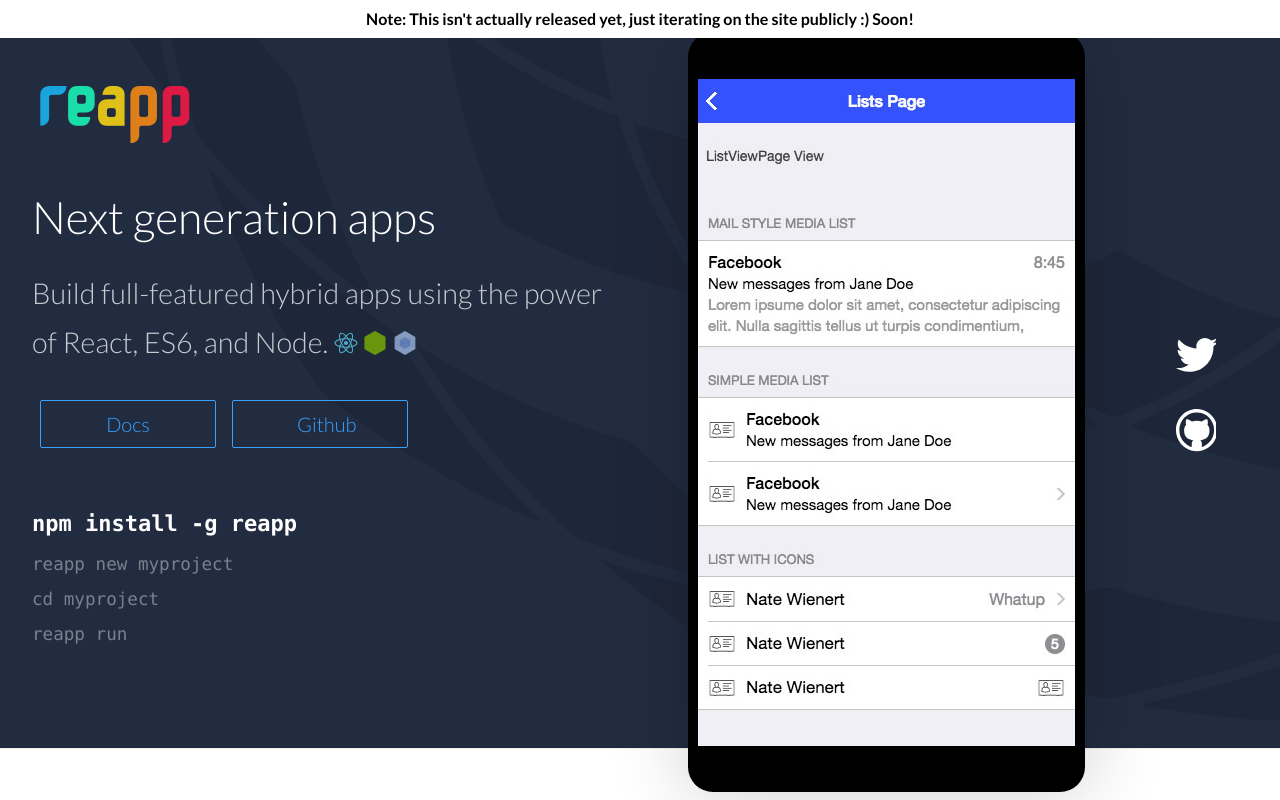
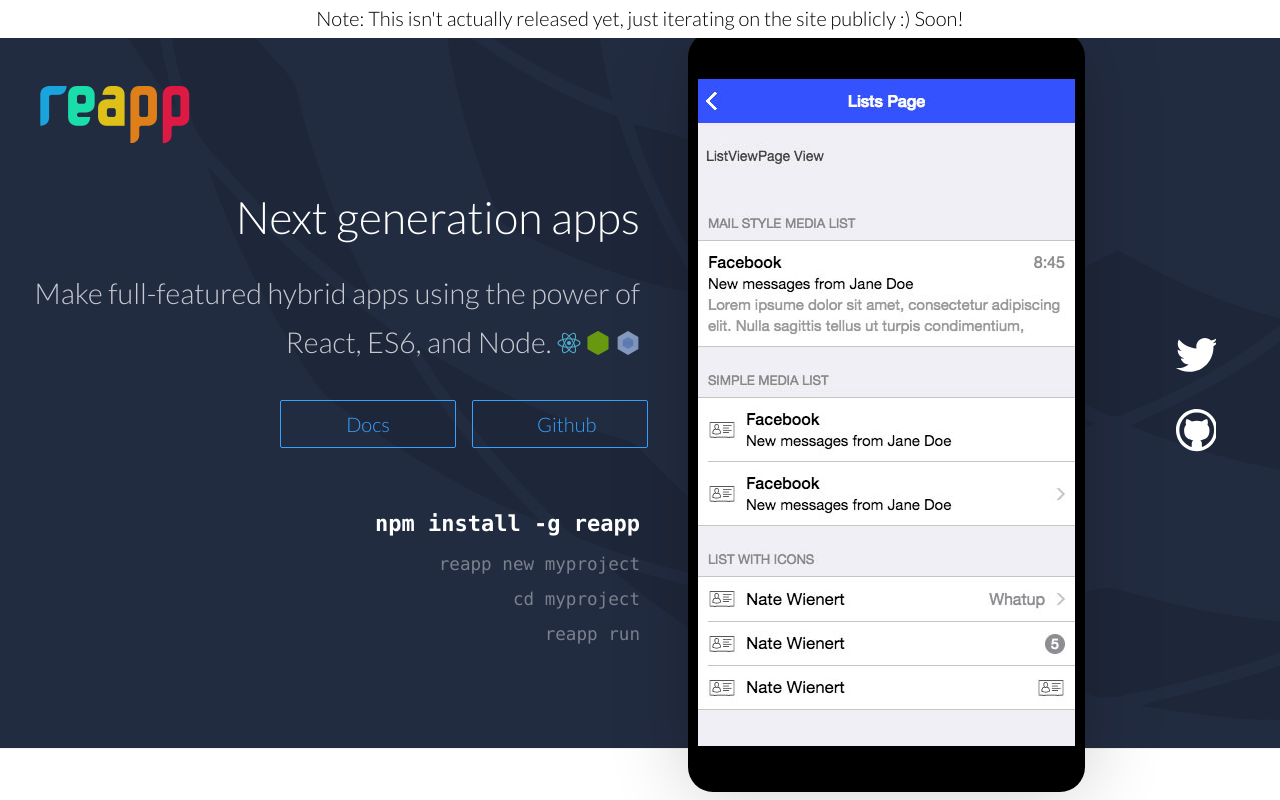
Before and after one commit to reapp/oldreapp..github.io, a website: page index.html in a window 1280 px wide. Shown: the top 800 px of the page. Drawn offline with Linux system fonts and the light colour scheme.

Commit message:
Align right

```diff
--- a/assets/styles/landing.css
+++ b/assets/styles/landing.css
@@ -183,7 +183,7 @@
 }
 
 .hero-first {
-  padding-right: 2rem;
+  text-align: right;
 }
 
 .hero .features {
@@ -275,10 +275,10 @@
 }
 
 .buttons {
-  text-align: left;
+  align-self: flex-end;
   display: flex;
   flex-flow: row;
-  margin: 0 0 2rem;
+  margin: 0 4rem 2rem auto;
 }
 
 .buttons .button {
@@ -514,15 +514,6 @@
   line-height: 1.3rem;
 }
 
-.warn {
-  background: #fff;
-  color: #000;
-  font-weight: bold;
-  font-style: normal;
-  padding: .5rem 1rem;
-  font-size: 1rem;
-}
-
 #step-1 {
   position: relative;
   height: 710px;
--- a/index.html
+++ b/index.html
@@ -29,7 +29,7 @@
         </div>
       </div>
 
-      <div class="connect">
+      <div class="connect hide-xs">
         <div class="inner">
           <a class="twitter" href="https://twitter.com/reapp">Twitter</a>
           <a class="github" href="https://github.com/reapp/reapp">Github</a>
@@ -37,11 +37,11 @@
       </div>
 
       <div class="section hero">
-        <div class="hook row center-xs start-md">
-          <div class="hero-first col-sm-12 col-md-6">
+        <div class="hook row">
+          <div class="hero-first center-xs start-md col-sm-12 col-md-6">
             <h2 class="hero-headline">Next generation apps</h2>
             <p class="first">
-              Build full-featured hybrid apps using the power of
+              Make full-featured hybrid apps using the power of
               React, ES6, and Node.
               <img class="widget" src="/assets/images/react-logo.svg" />
               <img class="widget" src="/assets/images/node.svg" />
@@ -52,14 +52,6 @@
               <div class="buttons col-sm-6">
                 <a class="button" href="/docs.html">Docs</a>
                 <a class="button" href="/docs.html">Github</a>
-
-                <form class="signup description" action="http://my.sendinblue.com/users/subscribe/" method="post" onsubmit="return false">
-                  <input type="hidden" name="hdn_email_txt" id="hdn_email_txt" value="">
-                  <input type="hidden" name="js_id" id="js_id" value="1ur1p">
-                  <input type="hidden" name="req_hid" id="req_hid" value="">
-                  <input type="text" name="email" id="email" value="" placeholder="Sign up for early updates">
-                  <button type="submit" data-editfield="subscribe">Subscribe</button>
-                </form>
               </div>
             </div>
 
```
